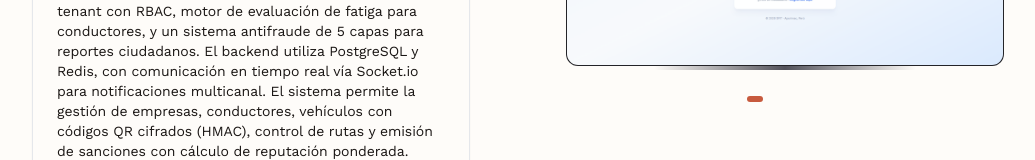
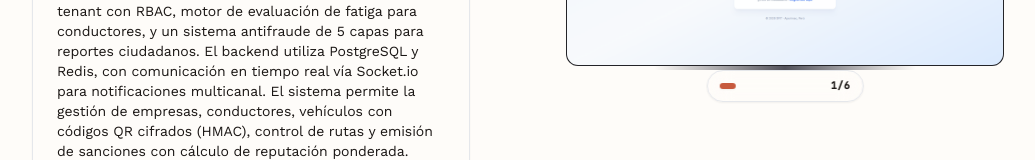
Before and after one commit to milith0kun/PortafolioWorkana, a React (Vite) app: page / in a window 1280 px wide. Both pictures are taken after a click on the button "Proyectos". Shown: the part 458-618 px from the top of the page, without its empty margins (122-1157 px from the left). Built offline with nearby package versions, Linux system fonts and the light colour scheme.

Commit message:
style: indicadores de carrusel elegantes con glassmorphism sutil y bordes

```diff
--- a/src/components/sections/Experience.jsx
+++ b/src/components/sections/Experience.jsx
@@ -486,19 +486,23 @@ const DeviceScreenshotViewer = ({ screenshotsByDevice, onOpenLightbox, isRightSi
 
       {/* Indicadores - FUERA del contenedor de altura (absolutos) */}
       {currentScreenshots.length > 1 && (
-        <div className="absolute -bottom-6 md:-bottom-8 left-1/2 -translate-x-1/2 flex items-center justify-center gap-1.5 z-10">
+        <div className="absolute -bottom-6 md:-bottom-8 left-1/2 -translate-x-1/2 flex items-center justify-center gap-2 z-10 bg-background/60 backdrop-blur-md border border-border/40 px-3 py-1.5 rounded-full shadow-sm">
           {currentScreenshots.map((_, idx) => (
             <button
               key={idx}
               onClick={(e) => { e.stopPropagation(); setCurrentIndex(idx); }}
               className={`rounded-full transition-all duration-300 cursor-pointer ${
                 idx === currentIndex
-                  ? 'bg-primary w-4 h-1.5 opacity-100'
-                  : 'bg-foreground/20 w-1.5 h-1.5 hover:bg-foreground/40'
+                  ? 'bg-primary w-4 h-1.5 shadow-sm shadow-primary/30'
+                  : 'bg-foreground/30 w-1.5 h-1.5 hover:bg-foreground/60 hover:scale-125'
               }`}
               aria-label={`Ver imagen ${idx + 1}`}
             />
           ))}
+          <div className="w-px h-3 bg-border/60 mx-1" />
+          <span className="text-[10px] text-foreground/60 font-semibold font-mono tracking-wider">
+            {currentIndex + 1}/{currentScreenshots.length}
+          </span>
         </div>
       )}
     </div>
```
